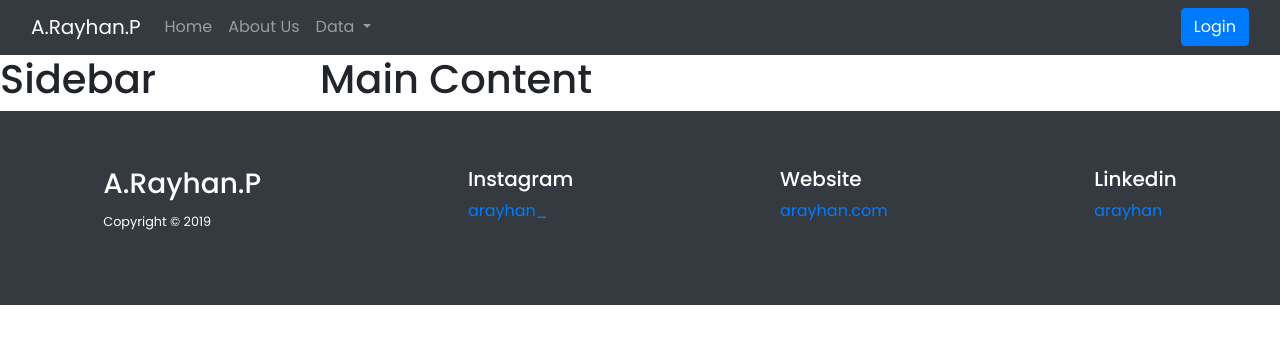
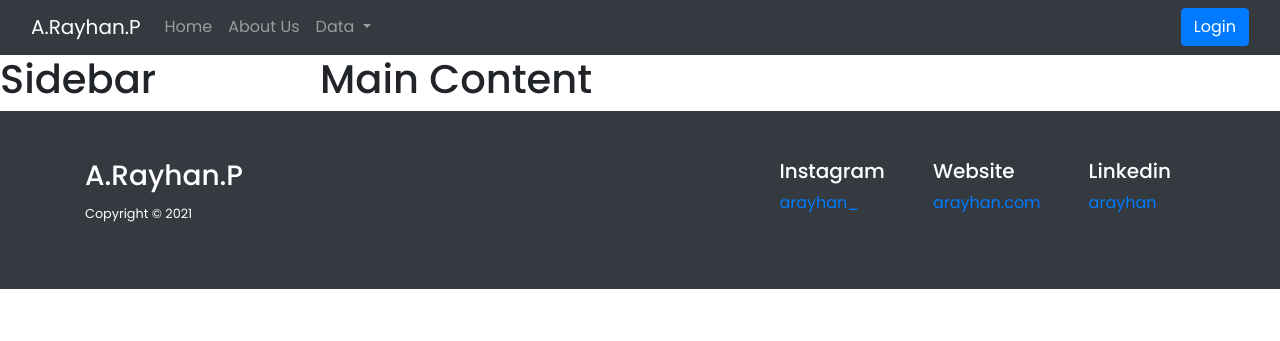
Before and after one commit to arayhan/sttnf-uts-pwl, a PHP site: page / in a window 1280 px wide. Shown: the part 459-800 px from the top of the page. Run offline with PHP 8.4, Linux system fonts and the light colour scheme; some libraries are stand-ins or nearby versions.

Commit message:
update footer

```diff
--- a/components/footer.php
+++ b/components/footer.php
@@ -1,23 +1,27 @@
-<footer>
-    <div class="row no-gutters bg-dark">
-        <div class="mb-3 mx-auto"></div>
-        <div class="d-md-flex justify-content-around bd-highlight col-md-12 pt-5 pb-5 mb-3">
-            <div class="p-2 flex-fill bd-highlight mb-5 mb-md-0">
-                <h3 class="text-white">A.Rayhan.P</h3> <small class="text-white">Copyright &copy 2019</small>
+<footer class="bg-dark">
+    <div class="container">
+        <div class="row no-gutters">
+            <div class="mb-3"></div>
+            <div class="d-md-flex justify-content-between bd-highlight col-md-12 pt-5 pb-5 mb-3">
+                <div class="bd-highlight mb-5 mb-md-0">
+                    <h3 class="text-white">A.Rayhan.P</h3> <small class="text-white">Copyright &copy 2021</small>
                 </div>
-            <div class="p-2 flex-fill bd-highlight mb-3 mb-md-0">
+                <div class="d-md-flex">
+                    <div class="px-md-4 flex-fill bd-highlight mb-3 mb-md-0">
                         <h5 class="text-white">Instagram</h5>
                         <a class="mb-0" href="https://instagram.com/arayhan_" target="_blank">arayhan_</a>
                     </div>
-            <div class="p-2 flex-fill bd-highlight mb-3 mb-md-0">
+                    <div class="px-md-4 flex-fill bd-highlight mb-3 mb-md-0">
                         <h5 class="text-white">Website</h5>
                         <a class="mb-0" href="https://arayhan.com" target="_blank">arayhan.com</a>
                     </div>
-            <div class="p-2 flex-fill bd-highlight mb-3 mb-md-0">
+                    <div class="px-md-4 flex-fill bd-highlight mb-3 mb-md-0">
                         <h5 class="text-white">Linkedin</h5>
                         <a class="mb-0" href="https://www.linkedin.com/in/arayhan/" target="_blank">arayhan</a>
                     </div>
                 </div>
+            </div>
             <div class="line mb-3 mx-auto"></div>
         </div>
+    </div>
 </footer>
```
Lines whose indentation alone changed are shown as unchanged.
